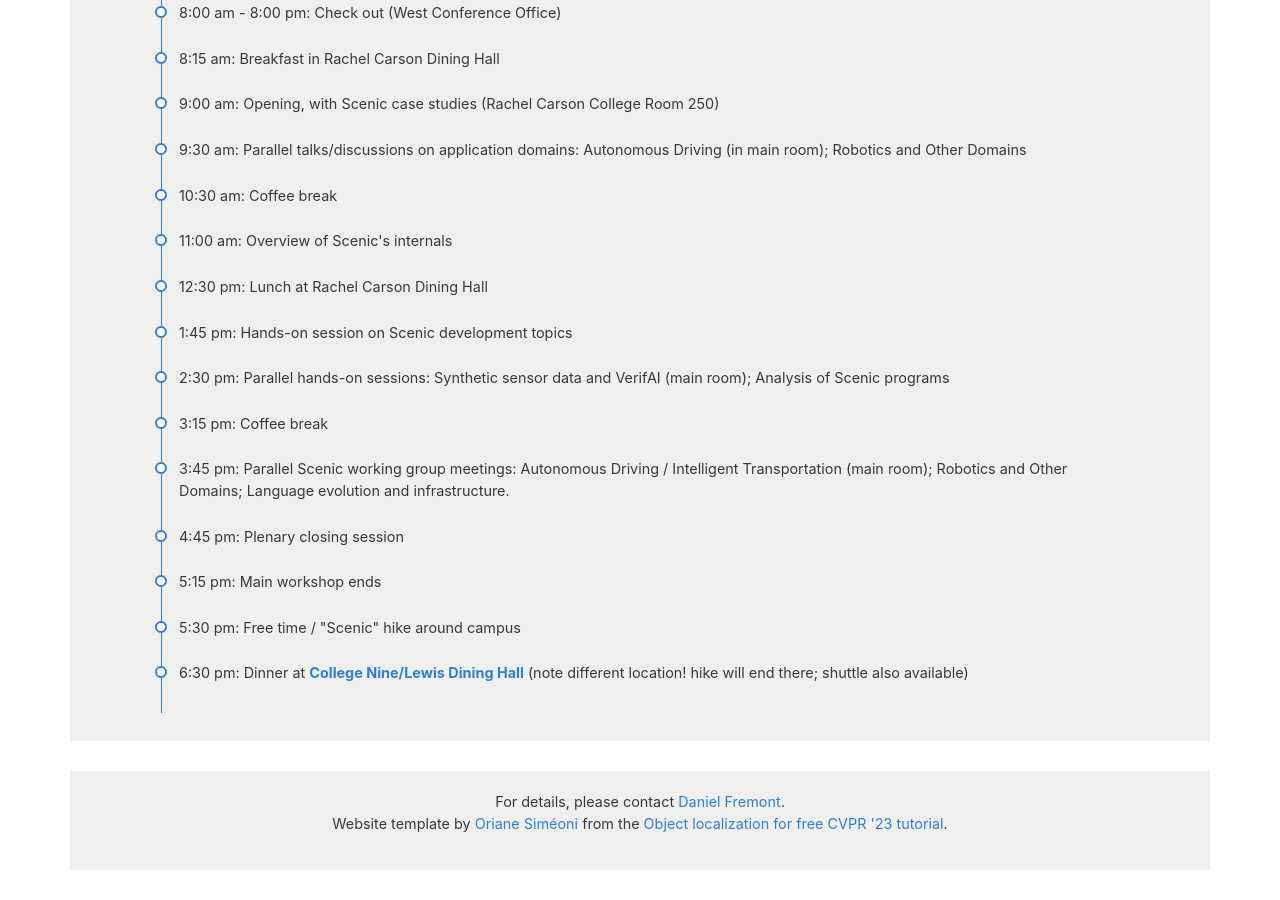
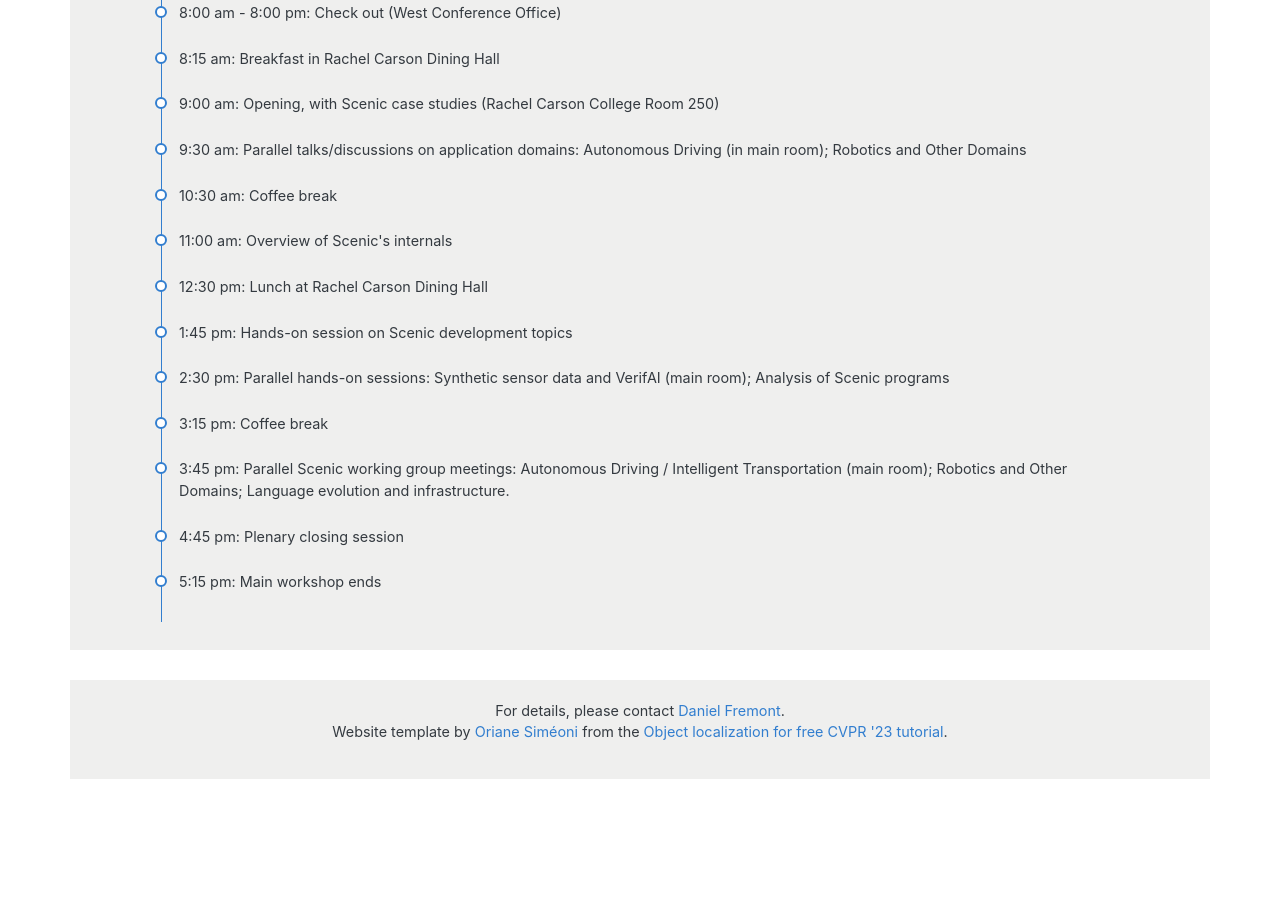
Before and after one commit to BerkeleyLearnVerify/Scenic_Website, a Jekyll site: the page workshop25/index.html, which Jekyll copies as it is, in a window 1280 px wide and 900 px high, scrolled down 3399 px. Built offline with Jekyll 4.4.1, drawn with Linux system fonts in a browser that asks for light colours; after the commit the page ends 4208 px from its top, so only the background shows below that.

Commit message:
remove dinner on second day of 2025 workshop

```diff
--- a/workshop25/index.html
+++ b/workshop25/index.html
@@ -416,18 +416,6 @@
             <span class="text-inverse op-8">5:15 pm</span>: Main workshop ends
           </p>
         </li>
-        <li class="list-timeline-item p-0 pb-3 pb-lg-4 d-flex flex-wrap flex-column">
-          <p class="my-0 text-dark flex-fw text-sm">
-            <span class="text-inverse op-8">5:30 pm</span>: Free time / "Scenic" hike around campus
-          </p>
-        </li>
-        <li class="list-timeline-item p-0 pb-3 pb-lg-4 d-flex flex-wrap flex-column">
-          <p class="my-0 text-dark flex-fw text-sm">
-            <span class="text-inverse op-8">6:30 pm</span>: Dinner at <a
-              href="https://maps.app.goo.gl/aNQ2wi2vYnMqbrH76">College Nine/Lewis Dining Hall</a> (note different
-            location! hike will end there; shuttle also available)
-          </p>
-        </li>
       </ul>
 
     </div>
```
